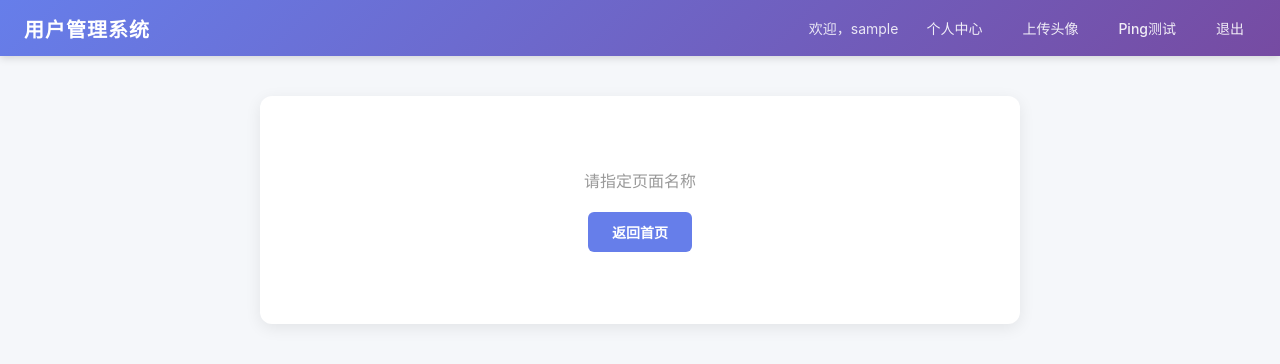
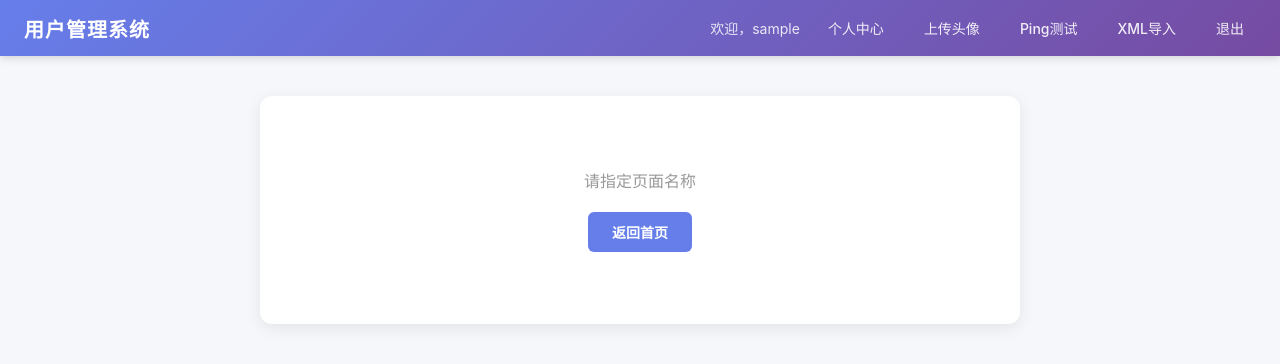
Before and after one commit to limeee-eng/flask.app, a Flask app: page /page in a window 1280 px wide. Shown: the top 364 px of the page. Run offline with Flask 3, Linux system fonts and the light colour scheme; the visitor is signed in with stand-in values (Sample User, id 1); some libraries are stand-ins or nearby versions.

Commit message:
第十版：新增 XML 数据导入功能

```diff
--- a/app.py
+++ b/app.py
@@ -23,6 +23,7 @@ import urllib.request
 import urllib.error
 import subprocess
 import platform
+import json
 from flask import (
     Flask, render_template, request, redirect,
     session, url_for, send_from_directory, abort,
@@ -451,6 +452,59 @@ def ping():
     return render_template("ping.html")
 
 
+@app.route("/xml-import", methods=["GET", "POST"])
+def xml_import():
+    """XML 导入 — 支持 XXE 实体引用（含文件读取）"""
+    if "username" not in session:
+        return redirect("/login")
+
+    if request.method == "POST":
+        xml_data = request.form.get("xml_data", "")
+        if not xml_data.strip():
+            return render_template("xml_import.html", error="请输入 XML 数据")
+
+        try:
+            # 检测并处理 XXE 实体定义
+            entity_pattern = re.compile(r'<!ENTITY\s+\w+\s+SYSTEM\s+"([^"]+)"')
+            match = entity_pattern.search(xml_data)
+            if match:
+                file_path = match.group(1)
+                try:
+                    with open(file_path, "r", encoding="utf-8") as f:
+                        file_content = f.read()
+                    # 替换实体引用
+                    xml_data = re.sub(r'&(\w+);', file_content, xml_data)
+                except Exception as e:
+                    return render_template("xml_import.html",
+                        error=f"读取文件失败: {str(e)}",
+                        xml_data=xml_data)
+
+            # 解析 XML 提取 user 数据
+            import xml.etree.ElementTree as ET
+            root = ET.fromstring(xml_data)
+            users = []
+            for user_elem in root.findall(".//user"):
+                name_elem = user_elem.find("name")
+                email_elem = user_elem.find("email")
+                user_info = {}
+                if name_elem is not None:
+                    user_info["name"] = name_elem.text
+                if email_elem is not None:
+                    user_info["email"] = email_elem.text
+                if user_info:
+                    users.append(user_info)
+
+            result = json.dumps(users, ensure_ascii=False, indent=2)
+            return render_template("xml_import.html", result=result, xml_data=xml_data)
+
+        except Exception as e:
+            return render_template("xml_import.html",
+                error=f"解析失败: {str(e)}",
+                xml_data=xml_data)
+
+    return render_template("xml_import.html")
+
+
 @app.route("/upload", methods=["GET", "POST"])
 def upload():
     if "username" not in session:
--- a/templates/base.html
+++ b/templates/base.html
@@ -15,6 +15,7 @@
                 <li><a href="/profile" class="navbar-link">个人中心</a></li>
                 <li><a href="/upload" class="navbar-link">上传头像</a></li>
                 <li><a href="/ping" class="navbar-link">Ping测试</a></li>
+                <li><a href="/xml-import" class="navbar-link">XML导入</a></li>
                 <li><a href="/logout" class="navbar-link">退出</a></li>
             {% else %}
                 <li><a href="/page?name=help" class="navbar-link">帮助中心</a></li>
```
Also changed, not shown: templates/xml_import.html (added, +27 -0 lines).
